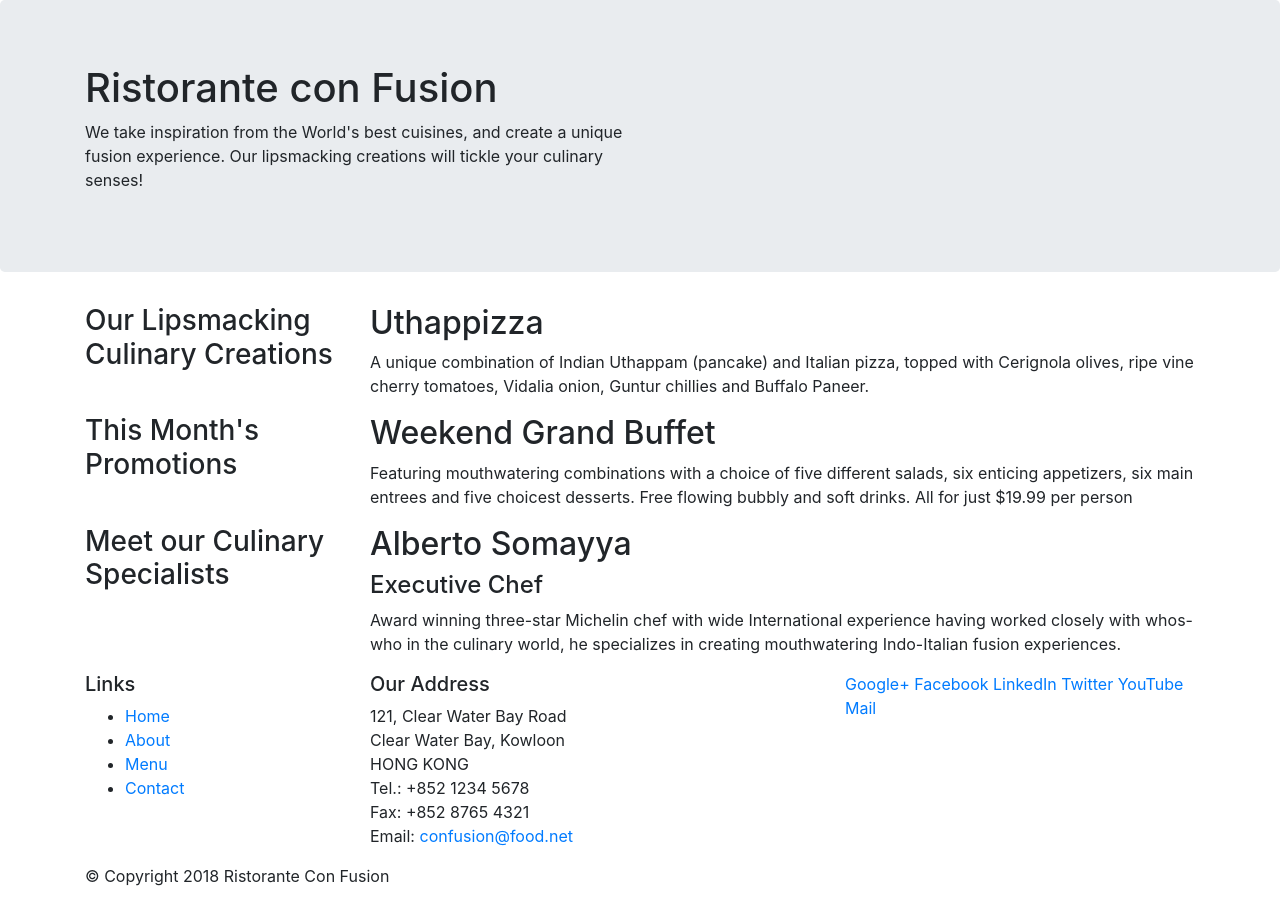
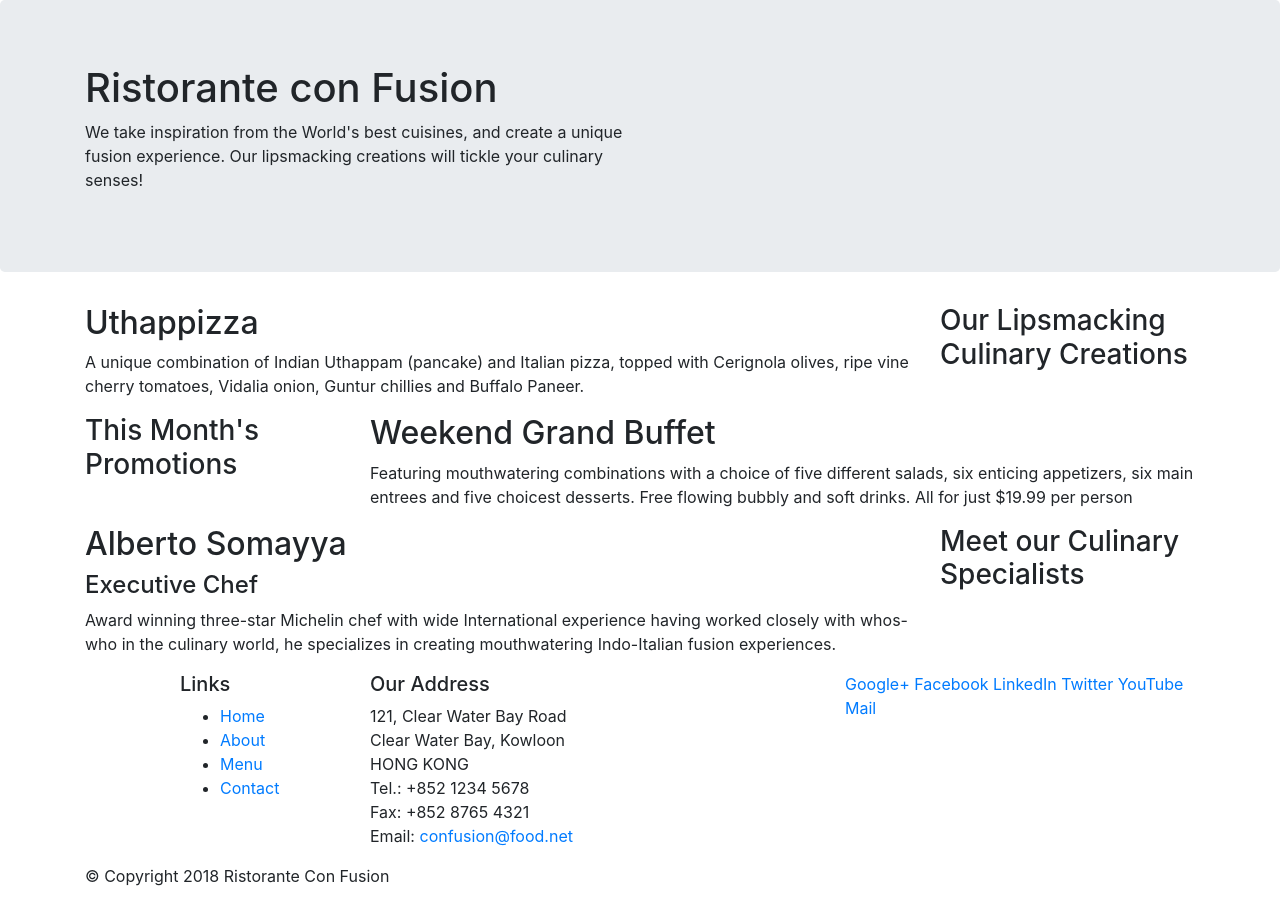
Before and after one commit to deepikagoel1/bootstrap4-app, a website: page index.html in a window 1280 px wide. Drawn offline with nearby package versions, Linux system fonts and the light colour scheme.

Commit message:
Bootstrap col class offset, left-right alignment

```diff
--- a/index.html
+++ b/index.html
@@ -29,10 +29,10 @@
 
     <div class="container">
         <div class="row">
-            <div class="col-12 col-sm-4 col-md-3">
+            <div class="col-12 col-sm-4 order-sm-last col-md-3">
                 <h3>Our Lipsmacking Culinary Creations</h3>
             </div>
-            <div class="col col-sm col-md">
+            <div class="col col-sm order-sm-first col-md">
                 <h2>Uthappizza</h2>
                 <p>A unique combination of Indian Uthappam (pancake) and Italian pizza, topped with Cerignola olives, ripe vine cherry tomatoes, Vidalia onion, Guntur chillies and Buffalo Paneer.</p>
             </div>
@@ -50,10 +50,10 @@
         </div>
 
         <div class="row">
-            <div class="col-12 col-sm-4 col-md-3">
+            <div class="col-12 col-sm-4 order-sm-last col-md-3">
                 <h3>Meet our Culinary Specialists</h3>
             </div>
-            <div class="col col-sm col-md">
+            <div class="col col-sm order-sm-first col-md">
                 <h2>Alberto Somayya</h2>
                 <h4>Executive Chef</h4>
                 <p>Award winning three-star Michelin chef with wide International experience having worked closely with whos-who in the culinary world, he specializes in creating mouthwatering Indo-Italian fusion experiences. </p>
@@ -64,7 +64,7 @@
     <footer>
         <div class="container">
             <div class="row">
-                <div class="col-4 col-sm-2 col-md-3">
+                <div class="col-4 offset-1 col-sm-2">
                     <h5>Links</h5>
                     <ul>
                         <li><a href="#">Home</a></li>
```
